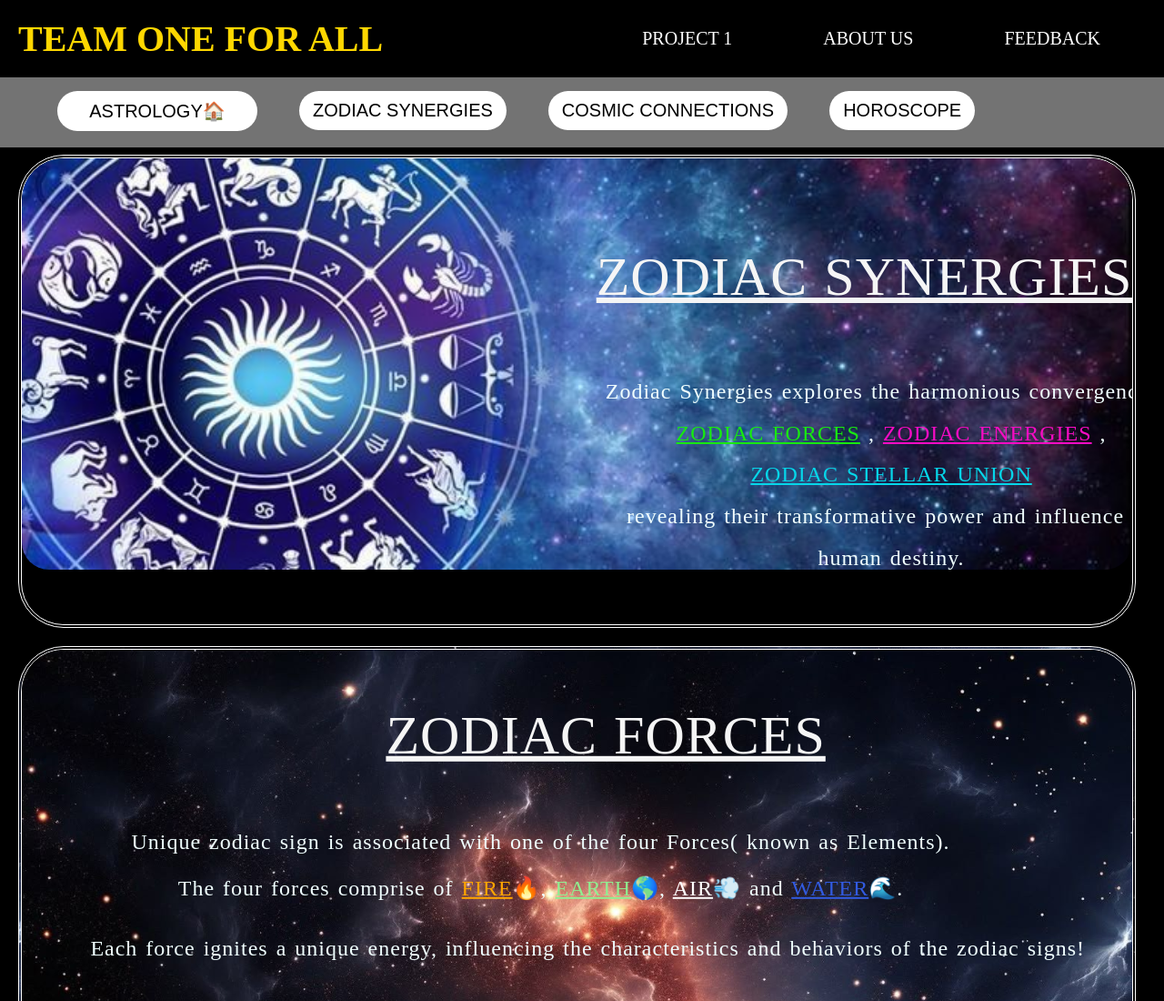
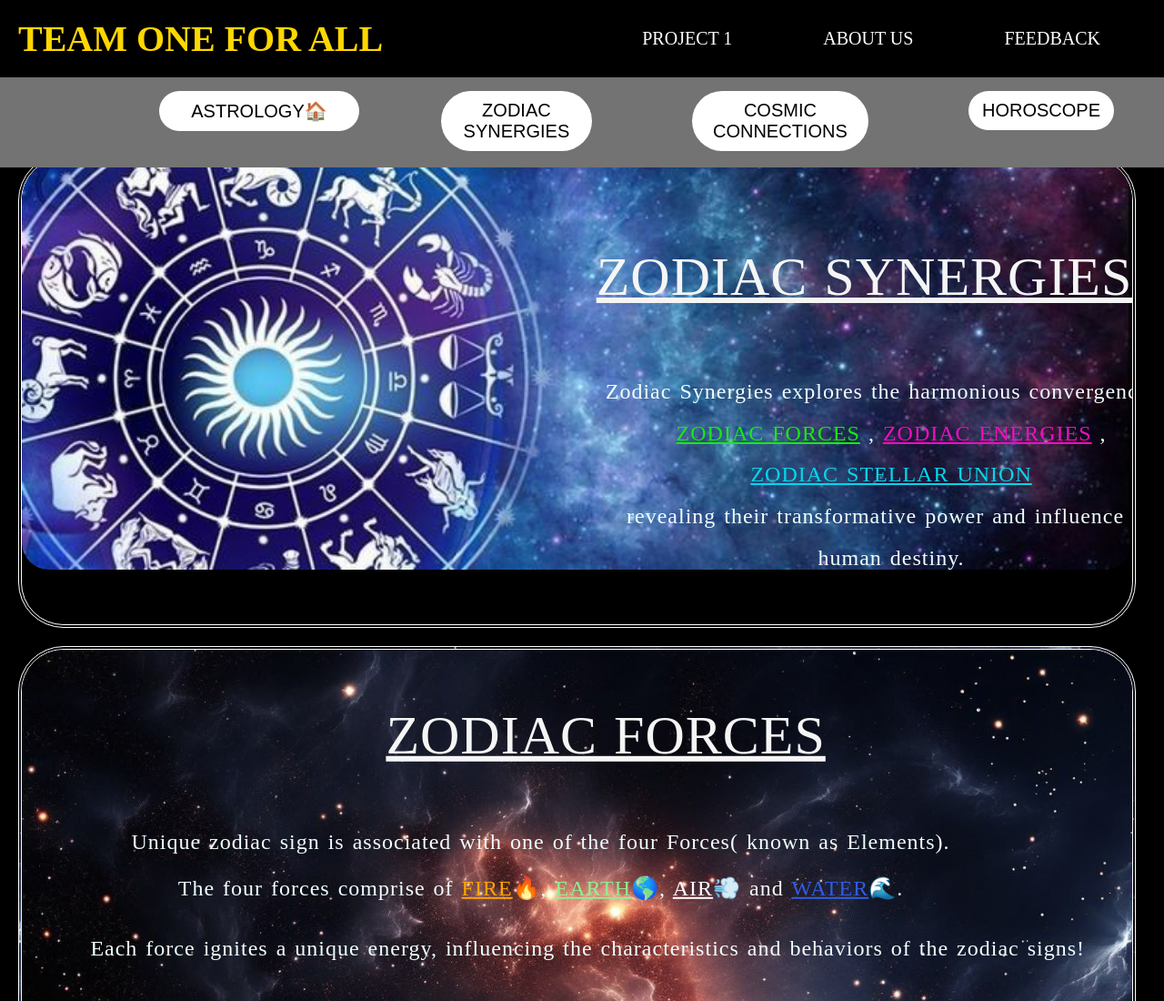
Before and after one commit to Oneforall049/ONE_FOR_ALL-bhavya-synergies, a plain HTML site: page index.html in a window 1280 px wide. Shown: the top 1100 px of the page at 91% size. Drawn offline with Linux system fonts and the light colour scheme.

Commit message:
updated code buttons

```diff
--- a/stylesheet.css
+++ b/stylesheet.css
@@ -76,7 +76,7 @@ nav ul li a:hover{
     transition: all 0.3s ease;
     font-weight: normal;
     text-transform: uppercase;
-    margin: 2px 8px;
+    margin: 2px 40px;
 }
 .design-button:hover{
     background-color: #ff914d;
@@ -94,7 +94,7 @@ nav ul li a:hover{
     font-weight: normal;
     width: 220px;
     text-transform: uppercase;
-    margin: 2px 8px;
+    margin: 2px 20px 2px 120px;
 }
 .dn-button:hover{
     background-color: red;
```
